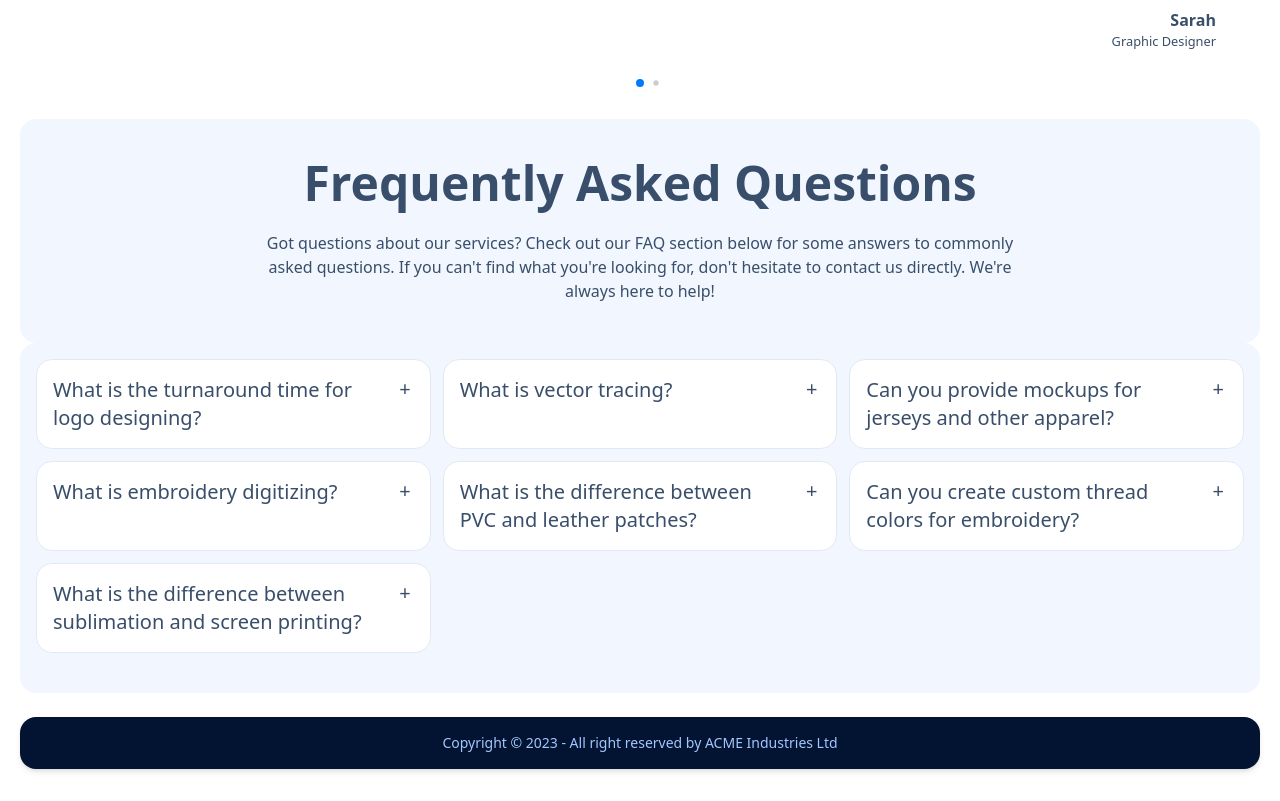
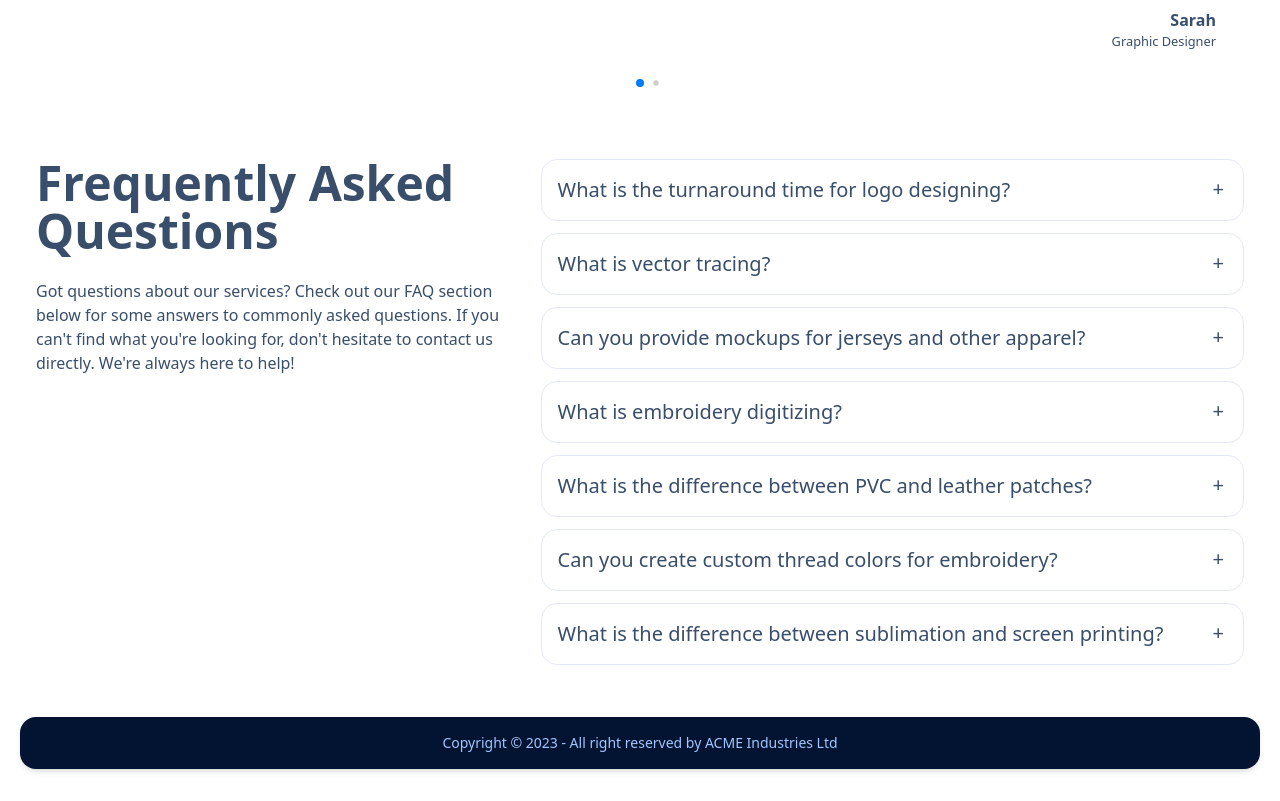
Before and after one commit to mdazlaanzubair/AQ-Web-App-Project, a React (Vite) app: page / in a window 1280 px wide. Shown: the part 2604-3405 px from the top of the page. Built offline with nearby package versions, Linux system fonts and the light colour scheme.

Commit message:
FAQ collapse also fixed

```diff
--- a/src/components/landing-page/home/FAQ.jsx
+++ b/src/components/landing-page/home/FAQ.jsx
@@ -4,35 +4,32 @@ const FAQ = () => {
   const { appContent } = useContentContext();
   return (
     <section id="hero-section" className="py-3">
-      <div className="hero bg-base-200 rounded-box">
-        <div className="hero-content text-center pt-10">
-          <div className="max-w-3xl md:max-w-lg lg:max-w-3xl">
+      <div className="hero bg-base-100 rounded-box">
+        <div className="hero-content flex-col lg:flex-row pt-10 justify-center items-start">
+          <div className="max-w-full">
             <h1 className="text-5xl font-bold">
               {appContent?.faq_section?.title}
             </h1>
             <p className="py-6">{appContent?.faq_section?.para}</p>
           </div>
-        </div>
-      </div>
-
-      <div className="hero bg-base-200 rounded-box">
-        <div className="hero-content text-center pb-10">
-          <div className="max-w-full grid grid-cols-1 md:grid-cols-2 lg:grid-cols-3 gap-3 text-start">
-
+          <div className="max-w-full">
+            <div className="grid grid-cols-1">
               {appContent?.faq_section?.faqs?.map((faq, index) => (
                 <div
                   key={index}
                   tabIndex={0}
-                className="collapse collapse-plus border border-base-300 bg-base-100 rounded-box"
+                  className="collapse collapse-plus border border-base-300 bg-base-100 rounded-box mb-3"
                 >
-                <div className="collapse-title text-xl font-medium">
+                  <input id={index} type="checkbox" className="peer" />
+                  <div className="collapse-title text-xl font-medium peer-checked:bg-primary peer-checked:text-primary-content">
                     {faq?.q}
                   </div>
-                <div className="collapse-content">
+                  <div className="collapse-content peer-checked:bg-primary peer-checked:text-primary-content">
                     <p>{faq?.a}</p>
                   </div>
                 </div>
               ))}
+            </div>
           </div>
         </div>
       </div>
```
Lines whose indentation alone changed are shown as unchanged.
